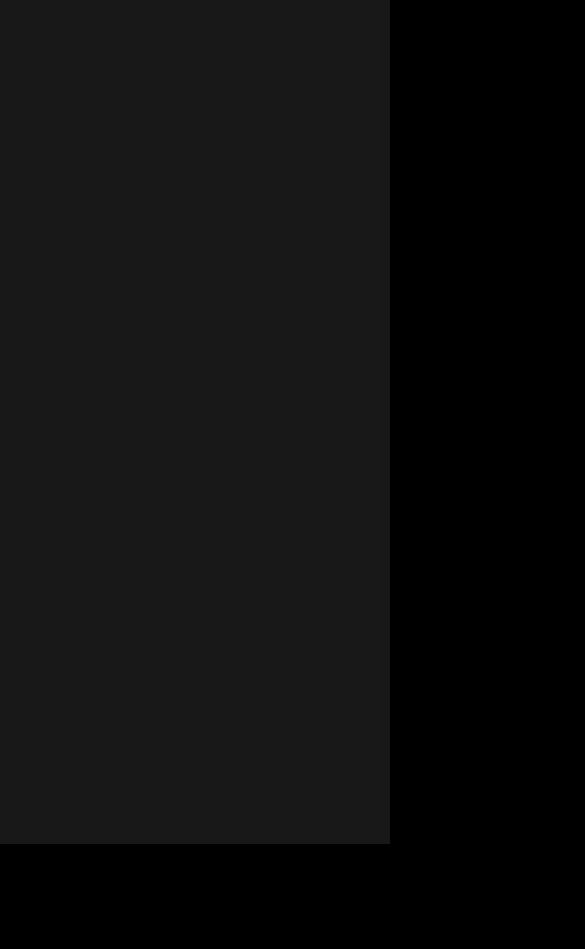
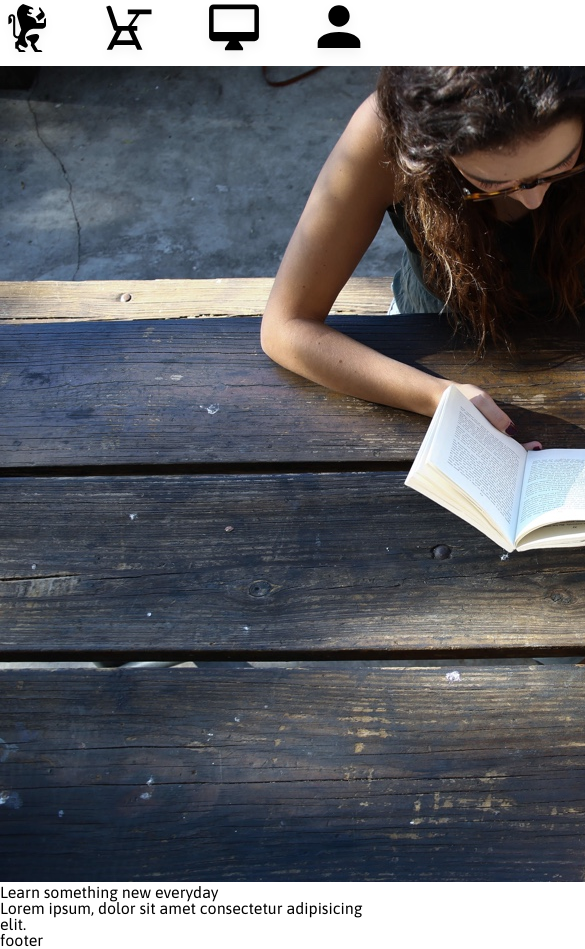
Before and after one commit to aschera/Capstone-Project-Colmar-Academy, a website: page index.html in a window 390 px wide. Shown: the top 949 px of the page, 585 px wide, since content can reach past the window. Before the commit the page ends 844 px from the top, so only its background shows below. Drawn offline with Linux system fonts and the light colour scheme.

Commit message:
added the mobile header nav bar with icons

```diff
--- a/index.html
+++ b/index.html
@@ -6,11 +6,63 @@
         <meta name="description" content="Colmar Academy">
         <meta name="viewport" content="width=device-width, initial-scale=1">
 
+        <link href="https://fonts.googleapis.com/css?family=Asap:400,400i,500,500i,600,600i,700,700i&amp;subset=latin-ext" rel="stylesheet">
+
         <link rel="stylesheet" href="./resources/css/reset.css"><!-- resets CSS margins and such. NEEDS to go first!-->
 
         <link rel="stylesheet" href="./resources/css/style.css">
 
     </head>
+
+    <!--START header -->
+    <header>
+        <div class="logo">
+            <img src="./resources/img/ic-logo.svg" alt="">
+        </div>
+
+        <!--START navigation -->
+        <nav>
+            <div class="desktop-menu">
+                <ul>
+                    <li>On Campus</li>
+                    <li>Online or Companies</li>
+                    <li>Sign in</li>
+                </ul>
+            </div>
+            <div class="mobile-menu">
+                <ul>
+                    <li>
+                        <img src="./resources/img/ic-on-campus.svg" alt="on campus link">
+                    </li>
+                    <li>
+                        <img src="./resources/img/ic-online.svg" alt="online link">
+                    </li>
+                    <li>
+                        <img src="./resources/img/ic-login.svg" alt="signin link">
+                    </li>
+                </ul>
+            </div>
+        </nav>
+    </header>
+
+    <!--START main -->
+    <main>
+        <div class="banner">
+            <img src="./resources/img/banner.jpg" alt="Students reading and taking notes outside">
+            <h1>
+                Learn something new everyday
+            </h1>
+            <h2>
+                Lorem ipsum, dolor sit amet consectetur adipisicing elit.
+            </h2>
+        </div>
+    </main>
+
+    <!--START footer -->
+    <footer>
+        footer
+    </footer>
+
     <body>
 
     </body>
--- a/sass/base/_base.scss
+++ b/sass/base/_base.scss
@@ -7,9 +7,11 @@
 }
 
 html{
-    font-family: Helvetica, sans-serif;
+    font-family: 'Asap', 'Helvetica', sans-serif;
 
     // This defines what 1rem is
-    font-size: 137.5%; //1 rem = 10px; 22px/16px = 137.5%
+    font-size: 100%;
+    //1 rem = 16px;
+
 
 }
--- a/sass/layout/_header.scss
+++ b/sass/layout/_header.scss
@@ -0,0 +1,10 @@
+
+header {
+    display: flex;
+    justify-content: space-between;
+}
+
+header img { /* the three mobile icons and the logo*/
+    height: 4rem; /* 40px is  the best size for fingers to push*/
+    width: auto;
+}
--- a/sass/layout/_navigation.scss
+++ b/sass/layout/_navigation.scss
@@ -0,0 +1,16 @@
+
+nav {
+    width: 80%;
+}
+nav ul li {
+    display: inline;
+}
+
+.desktop-menu {
+    display: none;
+}
+
+.mobile-menu ul {
+    display: flex;
+    justify-content: space-around;
+}
--- a/sass/main.scss
+++ b/sass/main.scss
@@ -7,10 +7,6 @@
 @import "base/typography";
 @import "base/utilities";
 
-@import "components/nav";
-@import "components/mission";
-@import "components/gallery";
-@import "components/location";
 
 @import "layout/footer";
 @import "layout/grid";
```
Also changed, not shown: resources/css/style.css.
